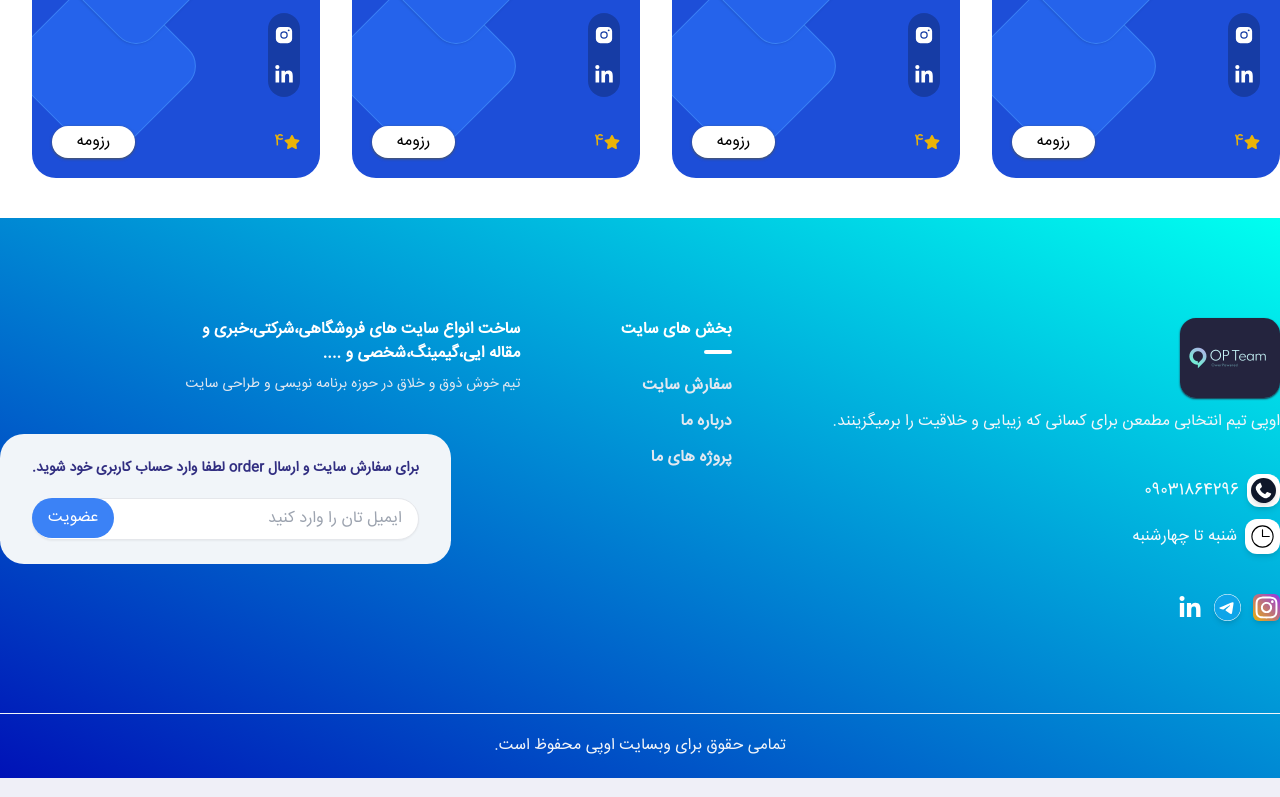
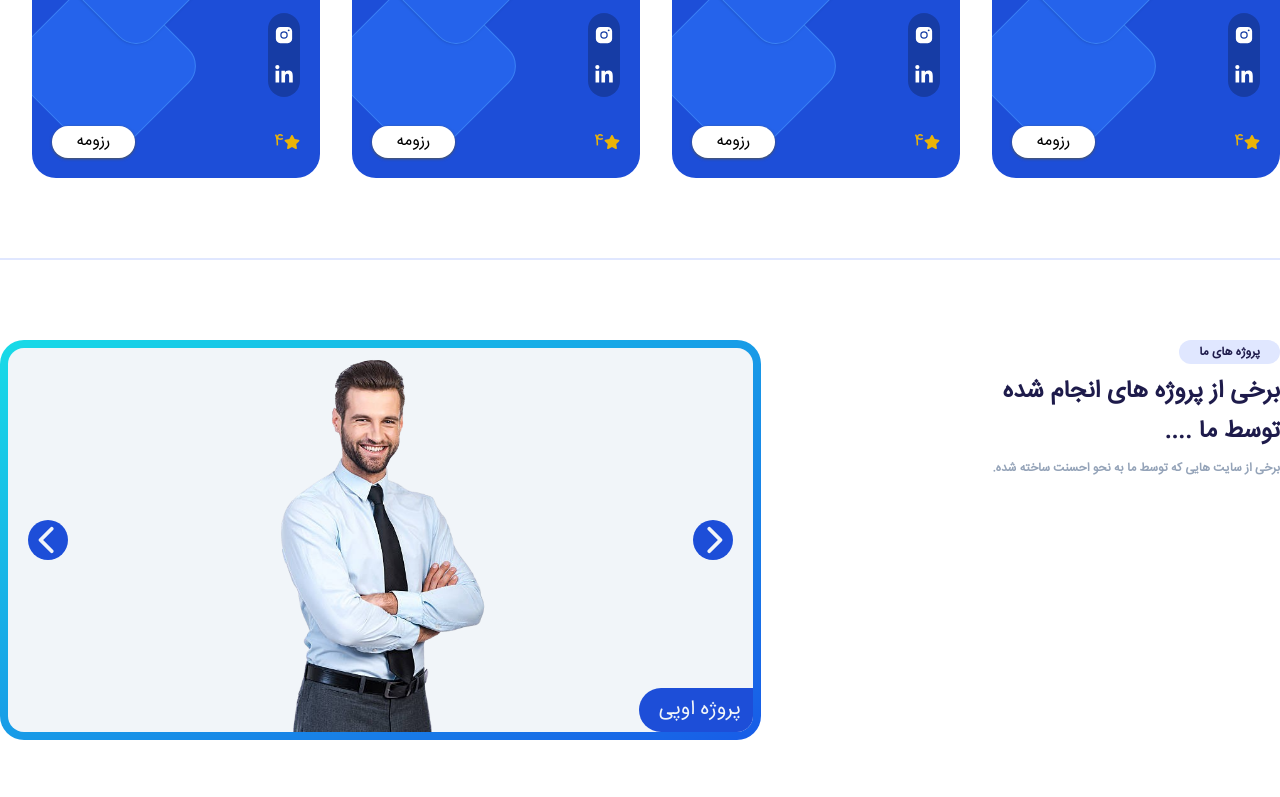
Before and after one commit to kamran1381/op-team-next, a Next.js app: page / in a window 1280 px wide. Shown: the part 2000-2797 px from the top of the page. Built offline with nearby package versions, Linux system fonts and the light colour scheme.

Commit message:
section-four-complete

```diff
--- a/package.json
+++ b/package.json
@@ -12,7 +12,8 @@
     "next": "^14.1.0",
     "react": "^18",
     "react-dom": "^18",
-    "react-icons": "^5.0.1"
+    "react-icons": "^5.0.1",
+    "swiper": "^11.0.6"
   },
   "devDependencies": {
     "autoprefixer": "^10.0.1",
--- a/src/app/layouts/header.jsx
+++ b/src/app/layouts/header.jsx
@@ -2,6 +2,8 @@ import React from 'react';
 import Image from 'next/image'
 import Link from 'next/link'
 import { TbLogin } from "react-icons/tb";
+import HeaderLinks from '@/components/headerlinks';
+import ScrollLinks from '@/components/scrolllinks';
 
 
 const Header = () => {
@@ -9,17 +11,24 @@ const Header = () => {
     const linkData = [
         {
             name: 'سفارش سایت',
-            href: '/orderWebsite'
+            href: '/orderWebsite',
         },
+    ]
+
+    const scrollLinks = [
+
         {
             name: 'درباره ما',
-            href: '/aboutUs'
+            scrollHash:'aboutUs'
         },
         {
             name: 'پروژه‌های ما',
-            href: '/ourProjects'
+            scrollHash:'ourProjects'
         }
     ]
+
+
+
 
     return (
         <div className='w-full flex-col flex justify-center items-center p-5 relative'>
@@ -29,25 +38,24 @@ const Header = () => {
                     <Image src='/assets/images/logo.png' loading='lazy' width={100} height={100} alt='لوگوی او پی تیم' />
                 </Link>
                 <div className='w-11/12 bg-slate-100 h-full rounded-xl flex items-center justify-between'>
-                    <div className='w-2/5 flex items-center justify-between pr-10'>
-                        {linkData.map(item => (
-                            <a key={item.name} className='p-3 font-extrabold text-sm text-indigo-950' href={item.href}>{item.name}</a>
-                        ))}
+                    <div className='w-3/5 flex items-center space-x-4 space-x-reverse pr-10'>
+                       <HeaderLinks data={linkData}/>
+                       <ScrollLinks data={scrollLinks}/>
                     </div>
                     <div className='w-1/5 h-full flex justify-center items-center'>
-                        <a href='login' className='flex px-8 py-2 rounded-xl border shadow justify-center items-center space-x-2 space-x-reverse text-xs font-extrabold text-gray-400 group '>
+                        <Link href='login' className='flex px-8 py-2 rounded-xl border shadow justify-center items-center space-x-2 space-x-reverse text-xs font-extrabold text-gray-400 group '>
                             <TbLogin className='text-xl group-hover:text-gray-600 transition-colors'/>
                             <span className='group-hover:text-gray-600 transition-colors'>ورود</span>
                             <span className='w-0.5 h-5 bg-gray-400 group-hover:bg-gray-600 transition-colors'></span>
                             <span className='group-hover:text-gray-600 transition-colors'>ثبت نام</span>
-                        </a>
+                        </Link>
                     </div>
                 </div>
             </div>
-            <a href='tel:09925616704' className='w-80 flex items-center justify-between bg-[#198BE852] z-0 p-3 text-indigo-950 text-xs font-extrabold rounded-b-3xl'>
+            <Link href='tel:09925616704' className='w-80 flex items-center justify-between bg-[#198BE852] z-0 p-3 text-indigo-950 text-xs font-extrabold rounded-b-3xl'>
                 <span>تماس با ما</span>
                 <span>09925616704</span>
-            </a>
+            </Link>
         </div>
     );
 }
--- a/src/app/page.jsx
+++ b/src/app/page.jsx
@@ -2,6 +2,7 @@ import React from 'react';
 import Sectionone from '@/components/homePageSections/sectionone';
 import Sectionthree from '@/components/homePageSections/sectionthree';
 import Sectiontwo from '@/components/homePageSections/sectiontwo';
+import Sectionfour from '@/components/homePageSections/sectionfour';
 
 const Home = () => {
   return (
@@ -9,6 +10,7 @@ const Home = () => {
       <Sectionone />
       <Sectiontwo />
       <Sectionthree />
+      <Sectionfour />
     </div>
   );
 }
--- /dev/null
+++ b/src/components/headerlinks.jsx
@@ -0,0 +1,17 @@
+import React from 'react';
+import Link from 'next/link'
+
+const HeaderLinks = ({ data }) => {
+
+    const linkData = data;
+
+    return (
+        <>
+            {linkData.map(item => (
+                <Link href={item.href}  key={item.name} className='p-3 font-extrabold text-sm text-indigo-950 cursor-pointer hover:text-indigo-800 transition-colors' >{item.name}</Link>
+            ))}
+        </>
+    );
+}
+
+export default HeaderLinks;
--- /dev/null
+++ b/src/components/homePageSections/sectionfour.jsx
@@ -0,0 +1,37 @@
+import React from 'react';
+import HomeSwiper from '../homeSwiper/homeswiper';
+
+const swiperData = [
+
+    {
+        name: 'پروژه فدک',
+        image: '/ss.png'
+    },
+    {
+        name: 'پروژه اوپی ',
+        image: '/ss.png'
+    }
+]
+
+
+const Sectionfour = () => {
+
+
+    return (
+        <div id='ourProjects' className='bg-white w-full flex justify-center py-10'>
+            <div className='w-full max-w-7xl flex items-start space-x-3 space-x-reverse border-t-2 border-indigo-100 py-20'>
+                <div className="w-2/5 flex flex-col justify-start space-y-2">
+                    <span className='w-fit bg-indigo-100 px-5 py-1 rounded-full text-xs font-extrabold text-indigo-950'>پروژه های ما</span>
+                    <p className='text-indigo-950 text-2xl font-extrabold leading-10 w-2/3'>برخی از پروژه های انجام شده توسط ما ....</p>
+                    <span className='text-xs font-extrabold text-slate-400'>برخی از سایت هایی که توسط ما به نحو احسنت ساخته شده.</span>
+                </div>
+                <div className='w-3/5 h-[400px] relative bg-gradient-to-br from-[#18DBE7] to-[#185CE7] rounded-3xl overflow-hidden p-2'>
+                    <HomeSwiper data={swiperData} />
+                </div>
+
+            </div>
+        </div>
+    );
+}
+
+export default Sectionfour;
--- a/src/components/homePageSections/sectionthree.jsx
+++ b/src/components/homePageSections/sectionthree.jsx
@@ -47,7 +47,7 @@ const cardData = [
 
 const Sectionthree = () => {
     return (
-        <div className='bg-white w-full flex justify-center py-10'>
+        <div id='ourMembers' className='bg-white w-full flex justify-center py-10'>
             <div className='w-full max-w-7xl flex flex-col items-center space-y-20 '>
                 <span className='bg-blue-700 py-3 px-7 rounded-3xl text-2xl font-extrabold text-slate-100'>اعضای تیم اوپی</span>
                 <div className='w-full grid grid-cols-4'>
--- a/src/components/homePageSections/sectiontwo.jsx
+++ b/src/components/homePageSections/sectiontwo.jsx
@@ -3,7 +3,7 @@ import Image from 'next/image'
 
 const Sectiontwo = () => {
     return (
-        <div className='bg-slate-100 w-full flex justify-center'>
+        <div id='aboutUs' className='bg-slate-100 w-full flex justify-center'>
             <div className='w-full max-w-7xl flex items-start space-x-20 space-x-reverse'>
                 <div className='w-1/3 h-[800px] flex justify-center items-center relative'>
                     <div className='w-[430px] h-[280px] rounded-3xl bg-gradient-to-b from-[#18DBE7] to-[#185CE7] flex justify-center items-center translate-y-1/2 -top-6 right-6 absolute z-0'>
--- /dev/null
+++ b/src/components/homeSwiper/homeswiper.jsx
@@ -0,0 +1,40 @@
+'use client'
+import React from 'react';
+import { Swiper, SwiperSlide } from 'swiper/react';
+import { Autoplay } from 'swiper/modules';
+import 'swiper/css';
+import 'swiper/css/autoplay';
+import SwiperNextButton from './swipernextbutton';
+import SwiperPrevButton from './swiperprevbutton';
+import Image from 'next/image'
+
+
+
+const HomeSwiper = ({ data }) => {
+    const swiperData = data;
+    return (
+        <>
+            <Swiper
+                slidesPerView={1}
+                className='w-full h-full relative bg-slate-100 rounded-2xl'
+                modules={[Autoplay]}
+                spaceBetween={50}
+                navigation
+                autoplay={true}
+            >
+                {swiperData.map((item) => (
+                    <SwiperSlide key={item.name}>
+                        <div className="w-full h-full relative">
+                            <Image className="object-contain" src='/assets/images/sectionOneImg.png' fill />
+                            <span className="absolute bottom-0 right-0 pl-5 pr-3 py-2 rounded-l-full bg-blue-700 text-slate-100 text-xl z-20">{item.name}</span>
+                        </div>
+                    </SwiperSlide>
+                ))}
+                <SwiperNextButton />
+                <SwiperPrevButton />
+            </Swiper>
+        </>
+    );
+}
+
+export default HomeSwiper;
--- /dev/null
+++ b/src/components/homeSwiper/swipernextbutton.jsx
@@ -0,0 +1,19 @@
+import React from 'react';
+import { FaChevronLeft } from 'react-icons/fa6';
+import { useSwiper } from 'swiper/react';
+
+const SwiperNextButton = () => {
+
+    const swiper = useSwiper();
+
+    return (
+        <div className="absolute left-5 top-1/2 z-10 -translate-y-1/2">
+             <button className="w-10 h-10 bg-blue-700 rounded-full text-slate-100 flex justify-center items-center" onClick={() => swiper.slideNext()}>
+                <FaChevronLeft size={30} />
+            </button>
+
+        </div>
+    );
+}
+
+export default SwiperNextButton;
--- /dev/null
+++ b/src/components/homeSwiper/swiperprevbutton.jsx
@@ -0,0 +1,18 @@
+import React from 'react';
+import { FaChevronRight } from 'react-icons/fa6';
+import { useSwiper } from 'swiper/react';
+
+const SwiperPrevButton = () => {
+
+    const swiper = useSwiper();
+
+    return (
+        <div className="absolute right-5 top-1/2 z-10 -translate-y-1/2">
+            <button className="w-10 h-10 bg-blue-700 rounded-full text-slate-100 flex justify-center items-center" onClick={() => swiper.slidePrev()}>
+                <FaChevronRight size={30} />
+            </button>
+        </div>
+    );
+}
+
+export default SwiperPrevButton;
--- /dev/null
+++ b/src/components/scrolllinks.jsx
@@ -0,0 +1,20 @@
+'use client'
+import React from 'react';
+
+const ScrollLinks = ({ data }) => {
+    const linkData = data;
+
+    const scrolltoHash = (element_id) => {
+        const element = document.getElementById(element_id);
+        element?.scrollIntoView({ behavior: "smooth", block: "end", inline: "nearest" });
+    }
+    return (
+        <>
+            {linkData.map(item => (
+                <span onClick={() => scrolltoHash(item.scrollHash)} key={item.name} className='p-3 font-extrabold text-sm text-indigo-950 cursor-pointer hover:text-indigo-800 transition-colors'>{item.name}</span>
+            ))}
+        </>
+    );
+}
+
+export default ScrollLinks;
```
Also changed, not shown: 1 other file (tests, documents, lock files or other folders).
